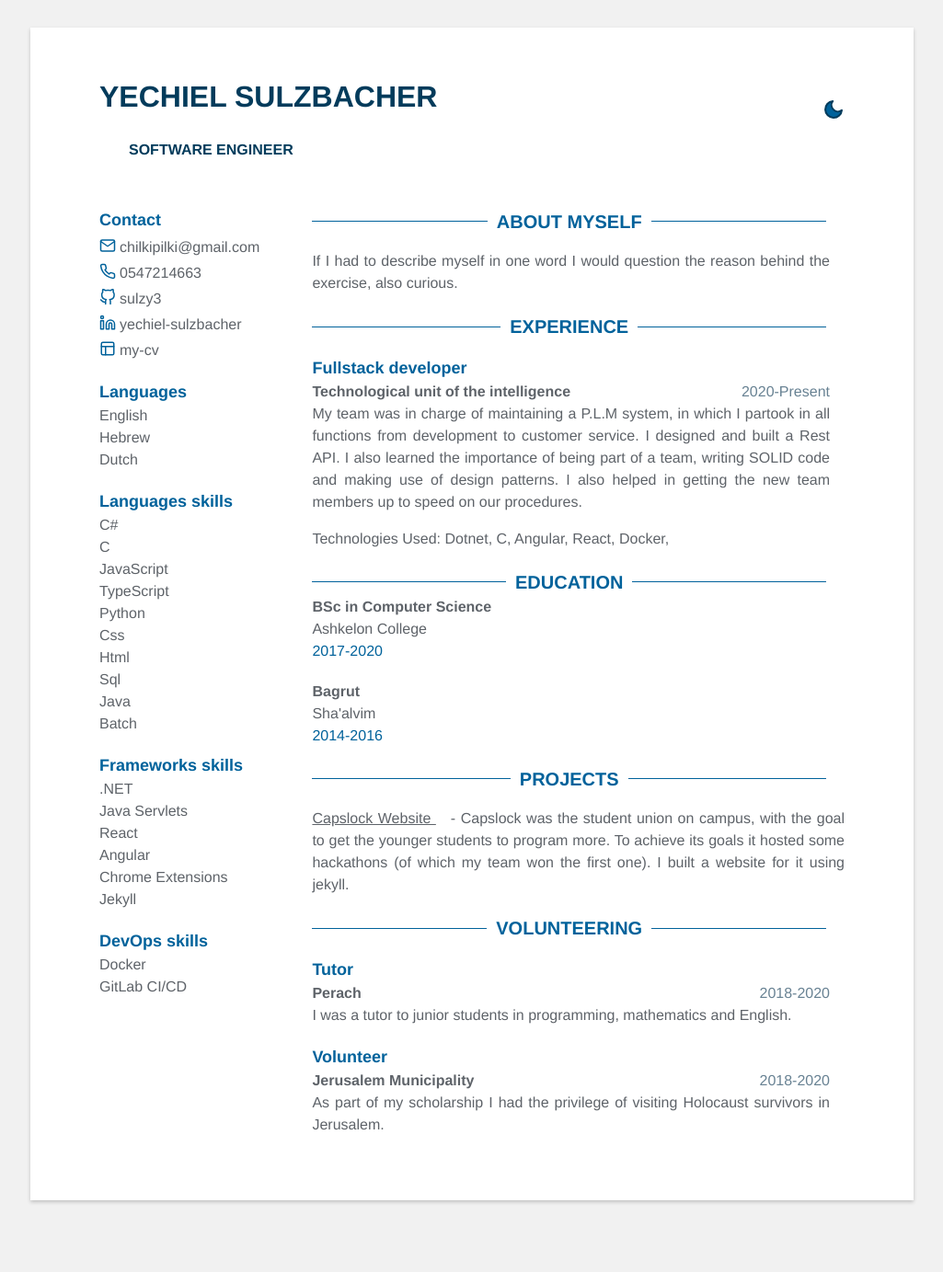
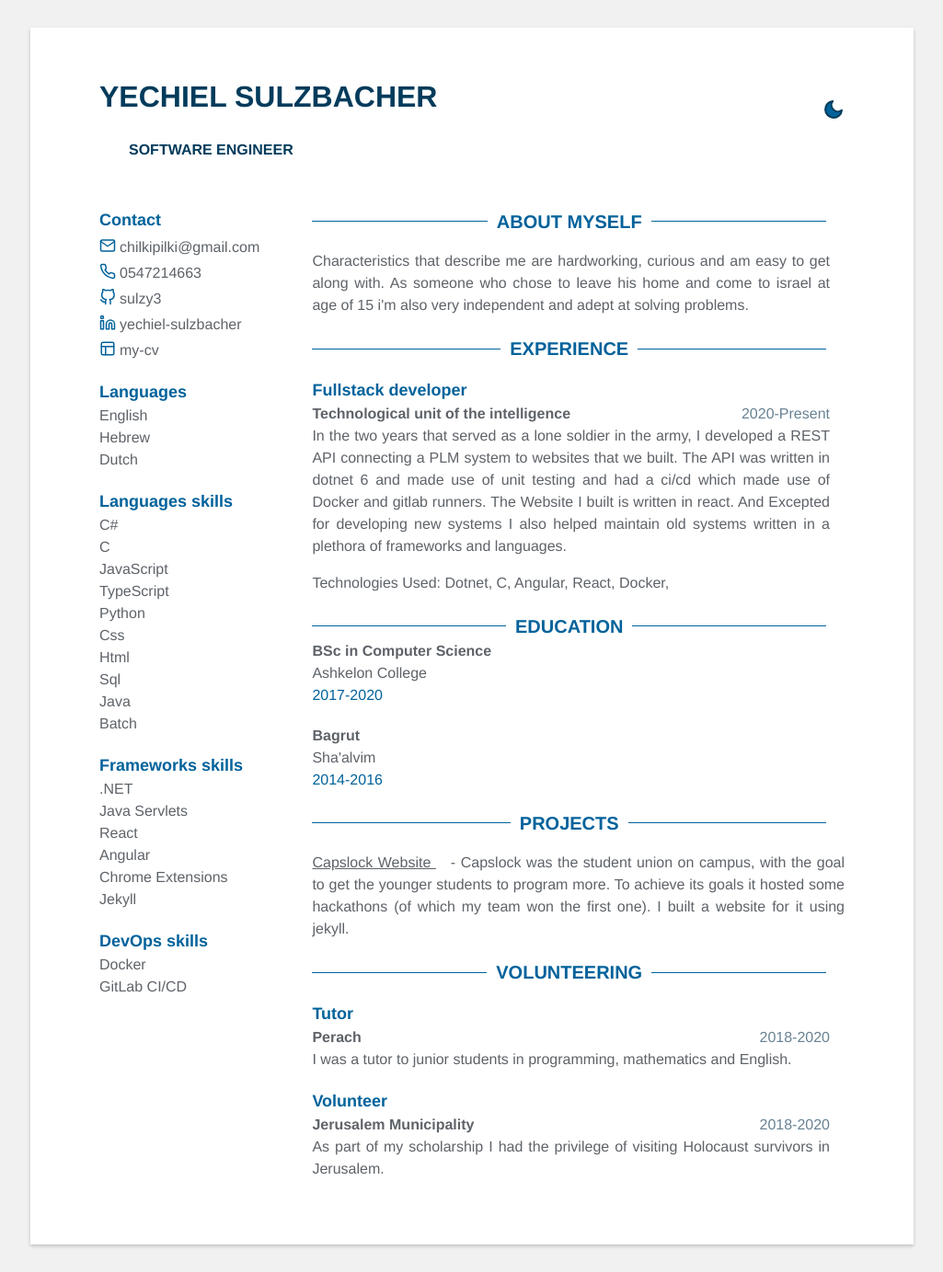
Before and after one commit to chaniheller97/my-cv, a Jekyll site: the page built from index.html, in a window 1280 px wide. Shown: the whole page at 92% size, without its empty margins (127-1152 px from the left). Built offline with Jekyll 4.4.1, drawn with Linux system fonts in a browser that asks for light colours; before the commit the page ends 1335 px from its top, so only the background shows below that.

Commit message:
changed text

```diff
--- a/_data/data.yml
+++ b/_data/data.yml
@@ -55,7 +55,7 @@ skills:
 
 # Profile
 profile: |
-  If I had to describe myself in one word I would question the reason behind the exercise, also curious.
+   Characteristics that describe me are hardworking, curious and am easy to get along with. As someone who chose to leave his home and come to israel at age of 15 i'm also very independent and adept at solving problems.
 
 # Experience
 experience:
@@ -63,9 +63,7 @@ experience:
     time: 2020-Present
     company: Technological unit of the intelligence
     details: |
-      My team was in charge of maintaining a P.L.M system, in which I partook in all functions from development to customer service.
-      I designed and built a Rest API. I also learned the importance of being part of a team, writing SOLID code and making use of design patterns.
-      I also helped in getting the new team members up to speed on our procedures.
+       In the two years that served as a lone soldier in the army, I developed a REST API connecting a PLM system to websites that we built. The API was written in dotnet 6 and made use of unit testing and had a ci/cd which made use of Docker and gitlab runners. The Website I built is written in react. And Excepted for developing new systems I also helped maintain old systems written in a plethora of frameworks and languages.
     technologies_used: |
       Dotnet, C, Angular, React, Docker,
 
```
